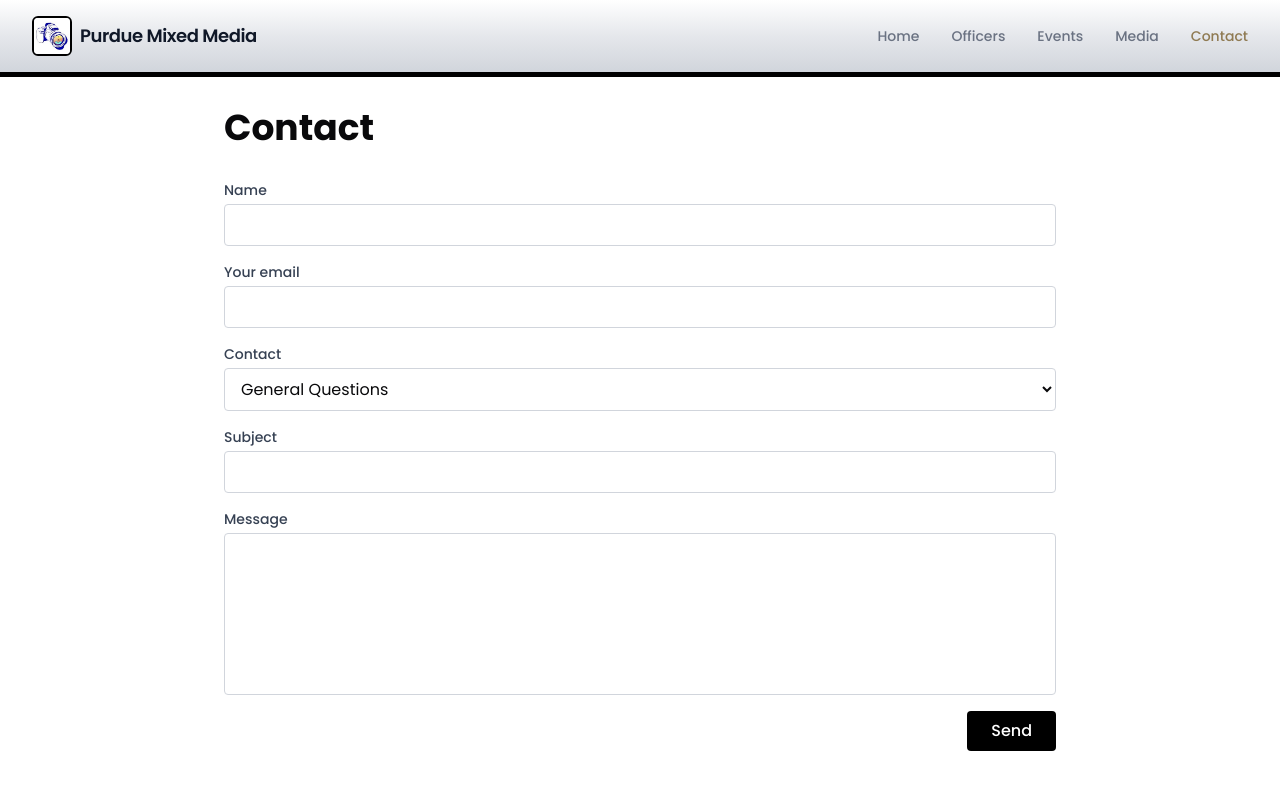
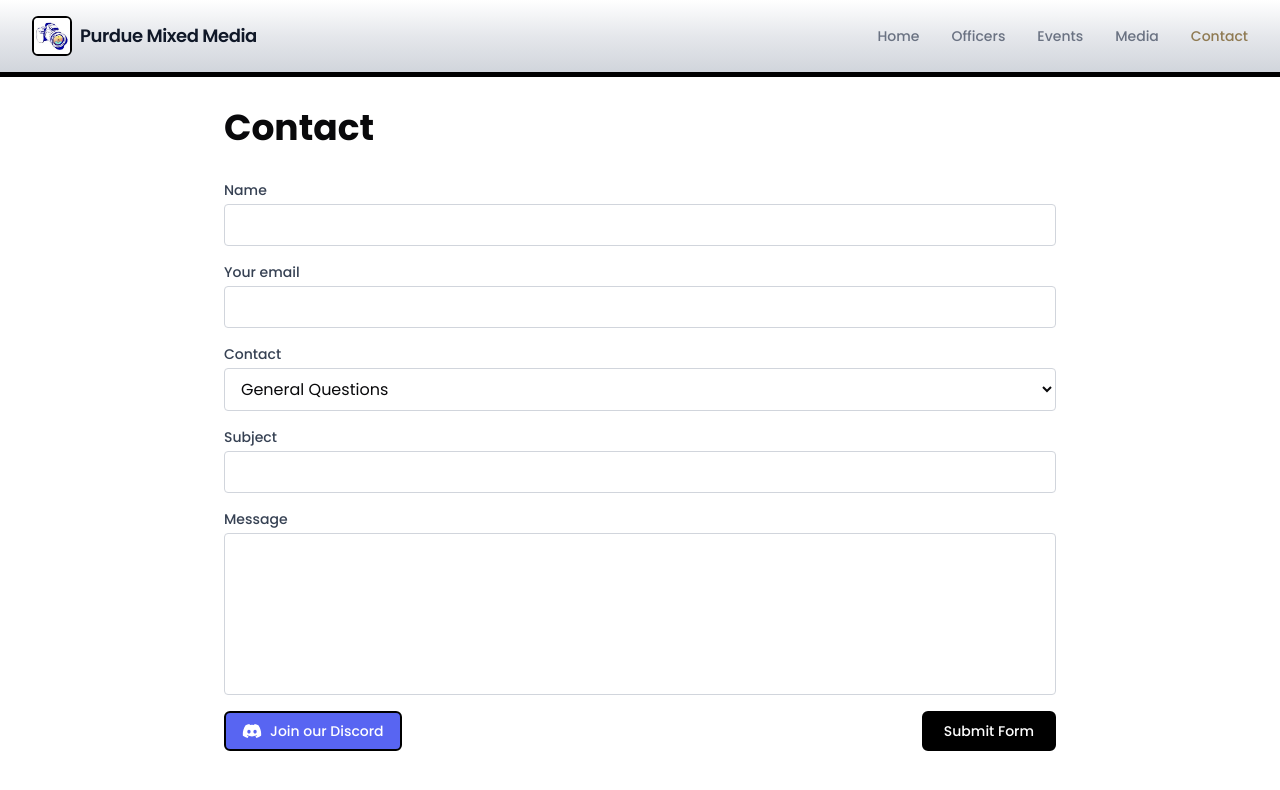
Before and after one commit to LeftClickMage/purduemixedmedia.com, a React (Vite) app: page /contact in a window 1280 px wide. Shown: the top 790 px of the page. Built offline with nearby package versions, Linux system fonts and the light colour scheme.

Commit message:
added discord button

```diff
--- a/package.json
+++ b/package.json
@@ -29,6 +29,7 @@
     "lucide-react": "^1.14.0",
     "react": "^19.2.6",
     "react-dom": "^19.2.6",
+    "react-icons": "^5.6.0",
     "react-router-dom": "^7.15.0",
     "tailwind-merge": "^3.6.0",
     "tailwindcss": "^4.3.0"
--- a/src/components/Button.tsx
+++ b/src/components/Button.tsx
@@ -1,23 +1,34 @@
 interface ButtonProps {
   text: string;
-  href: string;
+  href?: string;
   target?: '_blank' | '_self';
+  type?: 'button' | 'submit' | 'reset';
+  onClick?: () => void;
   className?: string;
 }
 
 const baseClasses = "px-5 py-2 bg-black text-white border-2 border-black text-sm font-medium rounded-md hover:bg-gold-600 hover:text-black transition-colors";
 
-function Button({ text, href, target, className }: ButtonProps) {
+function Button({ text, href, target, type, onClick, className }: ButtonProps) {
+  const classes = `${baseClasses} ${className ?? ''}`;
+  if (href) {
     return (
       <a
         href={href}
         target={target}
         rel={target === '_blank' ? 'noopener noreferrer' : undefined}
-      className={`${baseClasses} ${className ?? ''}`}
+        onClick={onClick}
+        className={classes}
       >
         {text}
       </a>
     );
   }
+  return (
+    <button type={type ?? 'button'} onClick={onClick} className={classes}>
+      {text}
+    </button>
+  );
+}
 
 export default Button;
--- /dev/null
+++ b/src/components/DiscordButton.tsx
@@ -0,0 +1,23 @@
+import { FaDiscord } from 'react-icons/fa';
+
+interface DiscordButtonProps {
+  href: string;
+  text?: string;
+  className?: string;
+}
+
+function DiscordButton({ href, text = 'Join our Discord', className }: DiscordButtonProps) {
+  return (
+    <a
+      href={href}
+      target="_blank"
+      rel="noopener noreferrer"
+      className={`border border-2 border-black inline-flex items-center gap-2 px-4 py-2 bg-[#5865F2] hover:bg-[#4752C4] text-white text-sm font-medium rounded-md transition-colors ${className ?? ''}`}
+    >
+      <FaDiscord className="w-5 h-5" aria-hidden="true" />
+      <span>{text}</span>
+    </a>
+  );
+}
+
+export default DiscordButton;
--- a/src/pages/ContactPage.tsx
+++ b/src/pages/ContactPage.tsx
@@ -1,6 +1,8 @@
 import Subtitle from '../components/Subtitle';
 import FormSection from '../components/FormSection';
 import FormInput from '../components/FormInput';
+import DiscordButton from '../components/DiscordButton';
+import Button from '../components/Button';
 import { usePageTitle } from '../lib/usePageTitle';
 import { usePageDescription } from '../lib/usePageDescription';
 import { pageMeta } from '../lib/pageMeta';
@@ -11,6 +13,7 @@ const RECIPIENTS = [
   { label: 'Business Inquiries', email: 'business@purduemixedmedia.com' },
 ];
 const DEFAULT_RECIPIENT = 'General Questions';
+const DISCORD_INVITE = 'https://discord.gg/fYkTeMRSEr';
 
 function ContactPage() {
   usePageTitle(pageMeta.contact.title);
@@ -38,7 +41,7 @@ function ContactPage() {
   return (
     <div className="max-w-4xl mx-auto px-4 sm:px-8 py-10 sm:py-12">
       <Subtitle text="Contact" />
-      <form onSubmit={handleSubmit} className="flex flex-col gap-4 mt-4">
+      <form onSubmit={handleSubmit} className="flex flex-col gap-4">
         <FormSection text="Name">
           <FormInput name="name" type="text" />
         </FormSection>
@@ -58,12 +61,10 @@ function ContactPage() {
         <FormSection text="Message">
           <FormInput as="textarea" name="body" rows={6} required />
         </FormSection>
-        <button
-          type="submit"
-          className="self-end bg-black text-white font-medium px-6 py-2 rounded hover:bg-gray-800 transition-colors"
-        >
-          Send
-        </button>
+        <div className="flex items-center justify-between gap-4">
+          <DiscordButton href={DISCORD_INVITE} />
+          <Button text="Submit Form" type="submit" />
+        </div>
       </form>
     </div>
   );
```
Also changed, not shown: 1 other file (tests, documents, lock files or other folders). Lines whose indentation alone changed are shown as unchanged.
